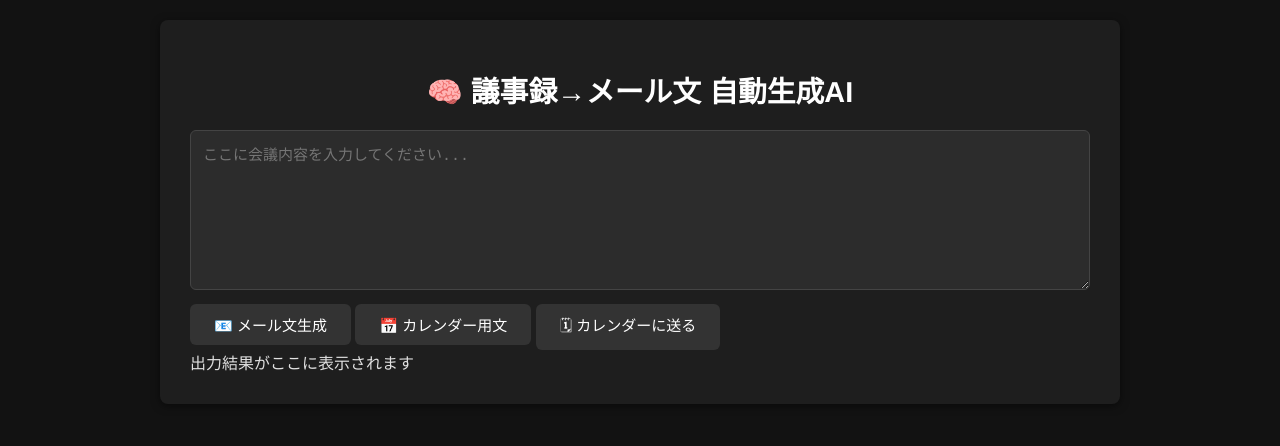
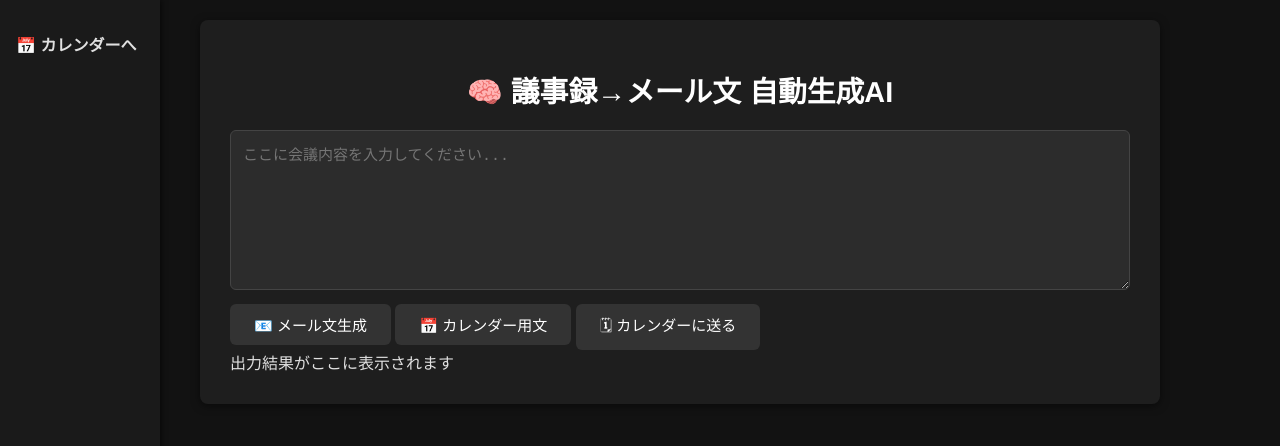
Before and after one commit to NK5796/gijiroku-ai, a plain HTML site: page index.html in a window 1280 px wide. Shown: the top 446 px of the page. Drawn offline with Linux system fonts and the light colour scheme.

Commit message:
Update index.html

```diff
--- a/index.html
+++ b/index.html
@@ -5,8 +5,40 @@
   <meta name="viewport" content="width=device-width, initial-scale=1" />
   <title>議事録→メール生成AI</title>
   <link rel="stylesheet" href="style.css" />
+  <style>
+    .sidebar {
+      position: fixed;
+      top: 0;
+      left: 0;
+      width: 160px;
+      height: 100%;
+      background-color: #1a1a1a;
+      padding-top: 20px;
+      box-shadow: 2px 0 5px rgba(0,0,0,0.5);
+    }
+
+    .sidebar a {
+      display: block;
+      color: #e0e0e0;
+      padding: 12px 16px;
+      text-decoration: none;
+      font-weight: bold;
+    }
+
+    .sidebar a:hover {
+      background-color: #333;
+    }
+
+    .container {
+      margin-left: 180px;
+    }
+  </style>
 </head>
 <body>
+  <div class="sidebar">
+    <a href="calendar.html">📅 カレンダーへ</a>
+  </div>
+
   <div class="container">
     <h1>🧠 議事録→メール文 自動生成AI</h1>
     <textarea id="inputText" placeholder="ここに会議内容を入力してください..."></textarea><br>
```
